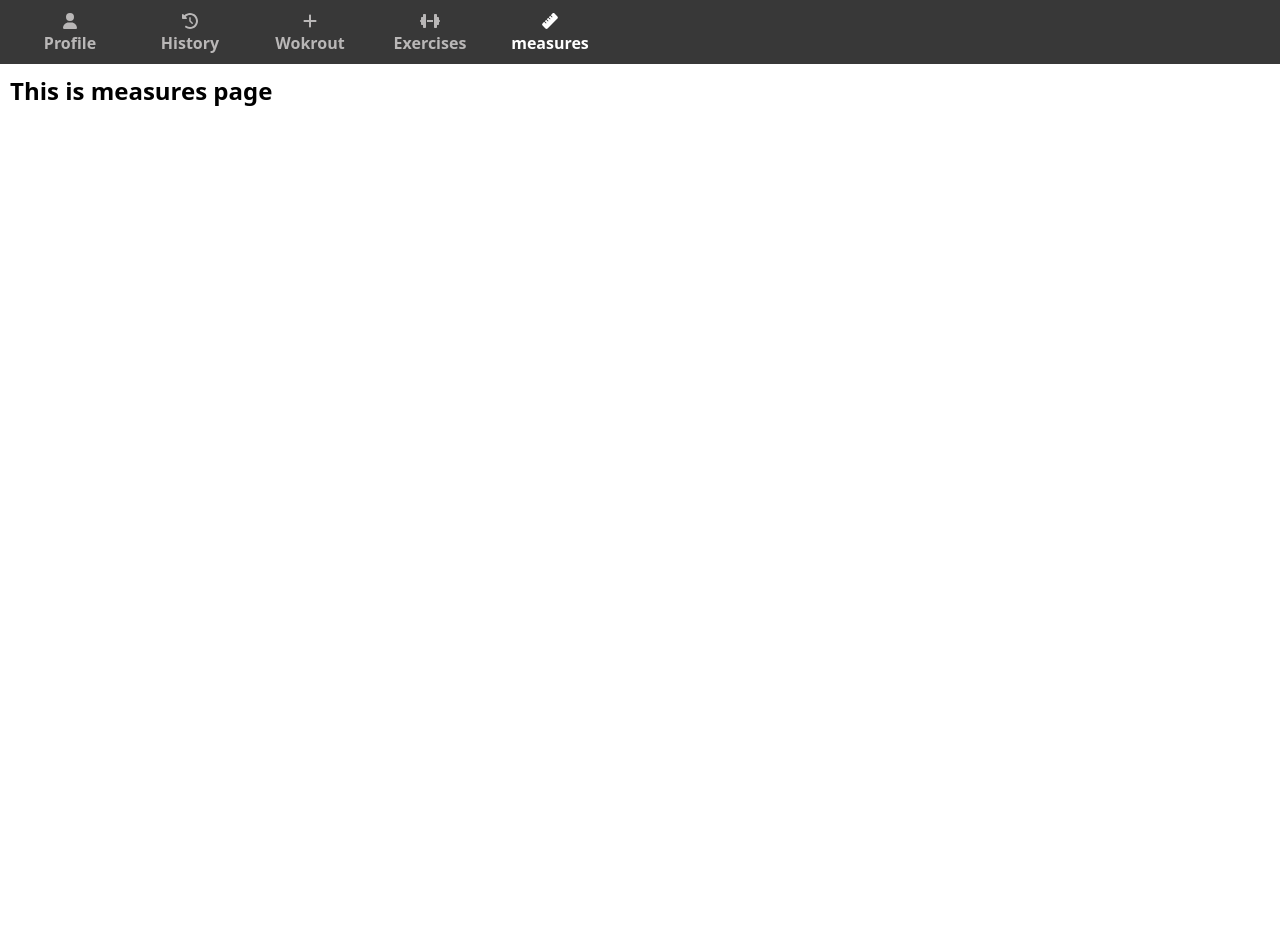
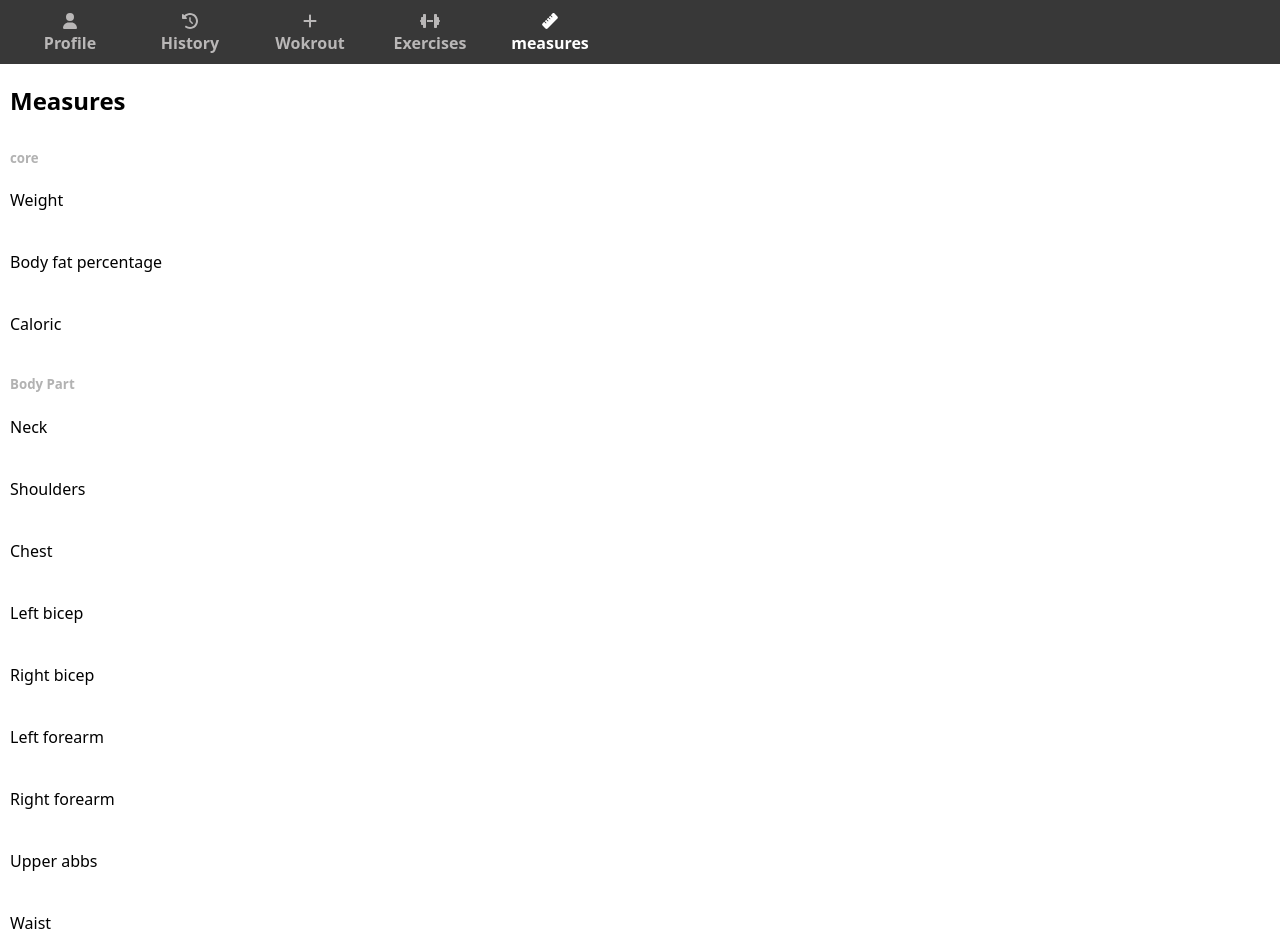
Before and after one commit to Arun6238/fitnessApp-react-js, a React (Vite) app: page /measures in a window 1280 px wide. Shown: the top 952 px of the page. Before the commit the page ends 800 px from the top, so only its background shows below. Built offline with nearby package versions, Linux system fonts and the light colour scheme.

Commit message:
remove index route  page

```diff
--- a/src/NoMatchRoute.jsx
+++ b/src/NoMatchRoute.jsx
@@ -1,10 +1,8 @@
-import { useEffect } from "react"
 import background from  "./assets/004.jpg"
 import "./styles/noMatchRoute.css"
-import { useLocation, useNavigate } from "react-router-dom"
+import { useNavigate } from "react-router-dom"
 const NoMatchRoute = () => {
     const navigate = useNavigate()
-    const location = useLocation()
 
     const redirectToHome = () => {
         navigate('/profile')
@@ -14,7 +12,7 @@ const NoMatchRoute = () => {
     return (
         <>
           <div className="container">
-                <img src={background} alt="" />
+                <img src={background} alt="404" />
                 <button onClick={redirectToHome}>Take me back to home page</button>
           </div>
         </>
--- a/src/RouterComp.jsx
+++ b/src/RouterComp.jsx
@@ -1,5 +1,4 @@
-import { Routes , Route, useNavigate  } from "react-router-dom";
-import { useEffect } from "react";
+import { Routes , Route, useNavigate, Navigate  } from "react-router-dom";
 
 import Profile from "./components/profile/Profile"
 import History from "./components/history/History"
@@ -13,28 +12,16 @@ const RouterComp = () => {
     return (
         <>
             <Routes>
-                <Route index element={<IndexPage />}/>
+                <Route index element={<Navigate to="/Profile" />}/>
                 <Route path="/Profile" element={<Profile />}/>
                 <Route path="/history" element={<History />}/>
                 <Route path="/workout" element={<Workout />}/>
                 <Route path="/exercises" element={<Exercises />}/>
                 <Route path="/measures" element={<Measures />}/>
-                <Route path="*" element={<NoMatchRoute/>}/>
+                <Route path="/*" element={<NoMatchRoute/>}/>
             </Routes>
         </>
     )
 }
 
 export default RouterComp
-
-const IndexPage = () => {
-    const navigate = useNavigate()
-    useEffect(() => {
-        navigate('/profile')
-    },[])
-    return (
-        <>
-            <h1>This is index page..</h1>
-        </>
-    )
-}
--- a/src/components/measures/Measures.jsx
+++ b/src/components/measures/Measures.jsx
@@ -1,7 +1,71 @@
+import { useEffect, useRef } from "react"
+import "./measures.css"
 const Measures = () => {
+
+    const stickyRef = useRef(null);
+    useEffect(()=>{
+        const handleScroll = () => {
+            const stickyHeading = stickyRef.current;
+            const stickingPositon = stickyHeading.getBoundingClientRect().top;
+
+            if(stickingPositon<= 0){
+                stickyHeading.classList.add('reached-top')
+            }
+            else{
+                stickyHeading.classList.remove('reached-top')
+            }
+        }
+
+        window.addEventListener('scroll',handleScroll);
+        return ()=> {
+            window.removeEventListener('scroll',handleScroll);
+        }
+    },[]);
+
+    const measure = {
+        core:[
+        "Weight",
+        "Body fat percentage",
+        "Caloric"
+        ],
+        "body part":[
+            "Neck",
+            "Shoulders",
+            "Chest",
+            "Left bicep",
+            "Right bicep",
+            "Left forearm",
+            "Right forearm",
+            "Upper abbs",
+            "Waist",
+            "Lower abs",
+            "Hips",
+            "Left thigh",
+            "Right thigh",
+            "Left calf",
+            "Right calf"
+        ]
+    }
     return(
         <>
-            <h2>This  is measures page</h2>
+            <div className="measures-container">
+                <h2 ref={stickyRef}>Measures </h2>
+                <h5>core</h5>
+                <ul className="measure-list">
+                    {measure.core.map(item => {
+                        return (<li key={item}>{item}</li>)
+                    })}
+                </ul>
+                <h5>Body Part</h5>
+                <ul className="measure-list">
+                    {measure["body part"].map(item => {
+                        return(
+                            <li key={item}>{item}</li>
+                        )
+                    })
+                    }
+                </ul>
+            </div>
         </>
     )
 }
--- /dev/null
+++ b/src/components/measures/measures.css
@@ -0,0 +1,33 @@
+.measures-container h2{
+    /* background-color: bisque; */
+    position:sticky;
+    top: 0;
+    padding-block: 20px;
+    background-color: white;
+    font-weight: 600;
+
+    /* set margins value as the padding of #route div in app.css */
+    margin: -10px;
+    padding-left:10px;
+
+    transition: all ease-in 100ms;
+}
+
+.reached-top{
+    font-size: 18px;
+    padding-block:10px;
+    -webkit-box-shadow: 0px 2px 4px -1px rgba(0,0,0,0.35);
+    -moz-box-shadow: 0px 2px 4px -1px rgba(0,0,0,0.35);
+    box-shadow: 0px 2px 4px -1px rgba(0,0,0,0.35);
+}
+.measures-container h5{
+    color: rgb(178, 178, 178);
+    font-weight: 600;
+}
+.measure-list{
+    list-style: none;
+    padding: 0;
+}
+.measure-list li{
+    margin-bottom: 40px;
+}
```
